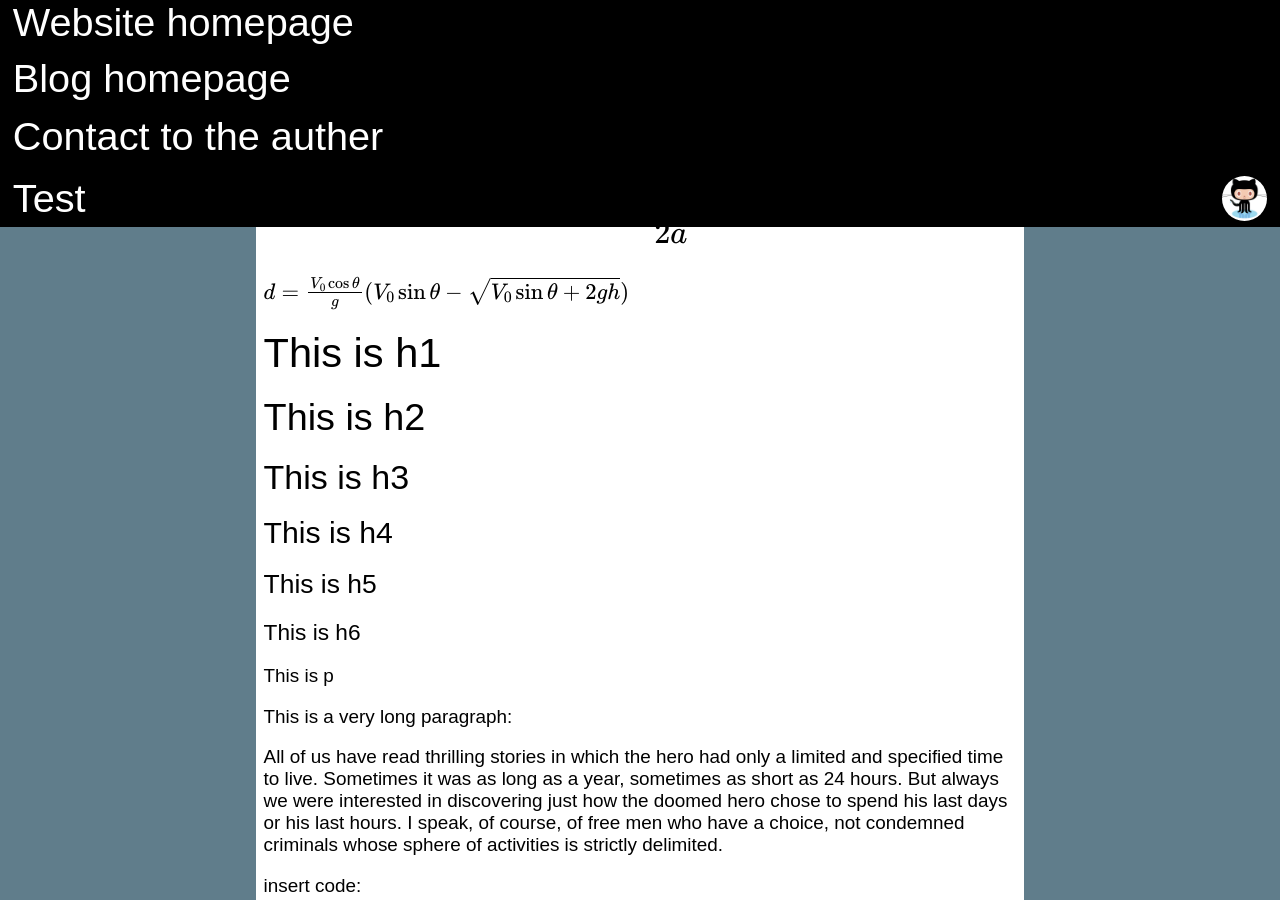
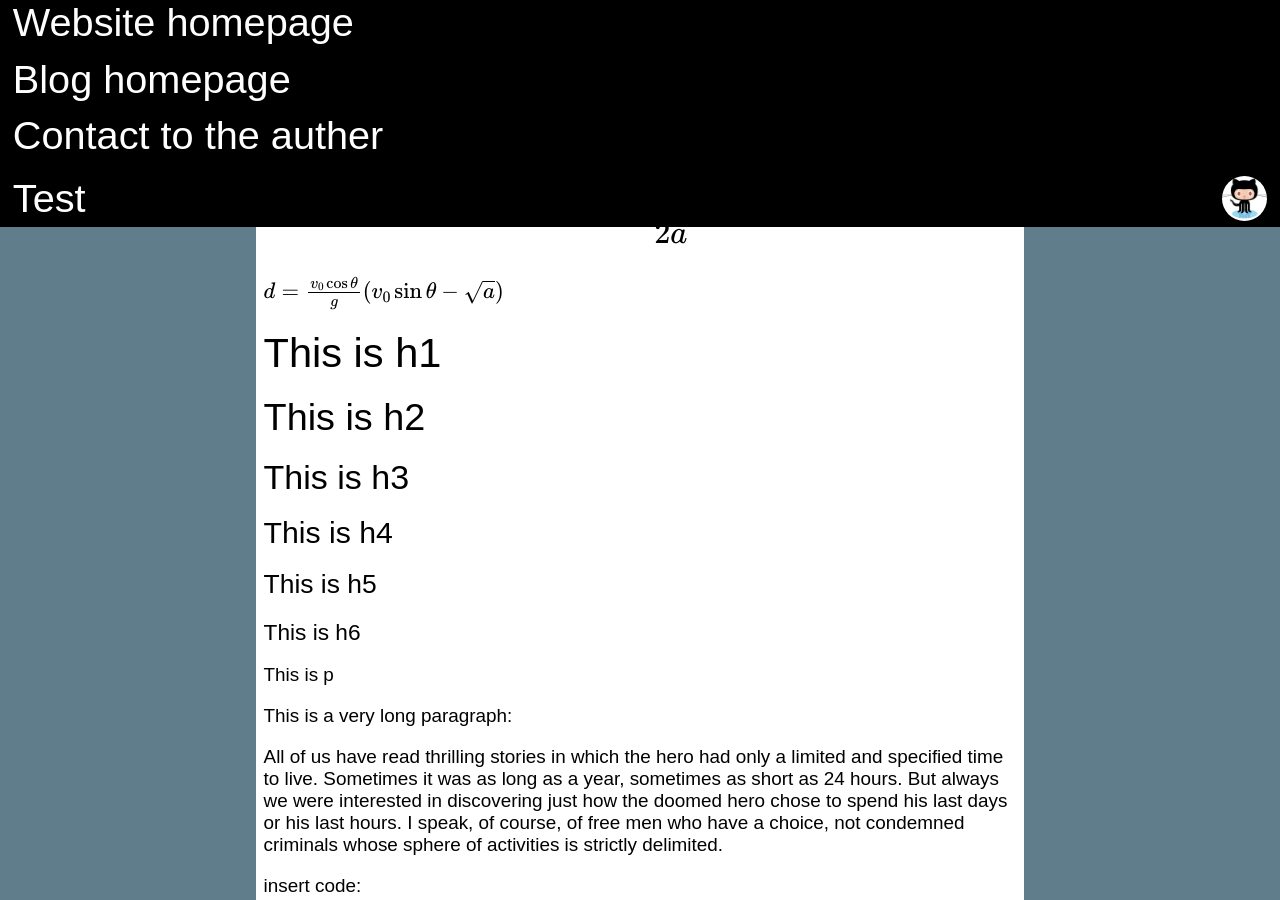
Before and after one commit to wenyuzhao/wenyuzhao.github.io, a Jekyll site: the page built from _posts/2015-01-03-02-07-test.md, in a window 1280 px wide and 900 px high. Built offline with Jekyll 4.4.1, drawn with Linux system fonts in a browser that asks for light colours; Markdown is read by kramdown in place of the engine named in the settings; formulas are drawn with MathJax 3; comment, search, counter and statistics services are not loaded.

Commit message:
Update 2015-01-03-02-07-test.md

```diff
--- a/_posts/2015-01-03-02-07-test.md
+++ b/_posts/2015-01-03-02-07-test.md
@@ -9,7 +9,7 @@
 
 $$x=\frac{-b\pm\sqrt{b^2-4ac}}{2a}$$
 
-\\(d=\frac{V_0\cos{\theta}}{g}(V_0\sin{\theta}-\sqrt{V_0\sin{\theta}+2gh})\\)
+\\(d=\frac{v_0\cos{\theta}}{g}(v_0\sin{\theta}-\sqrt{a})\\)
 
 #This is h1
 ##This is h2
```
